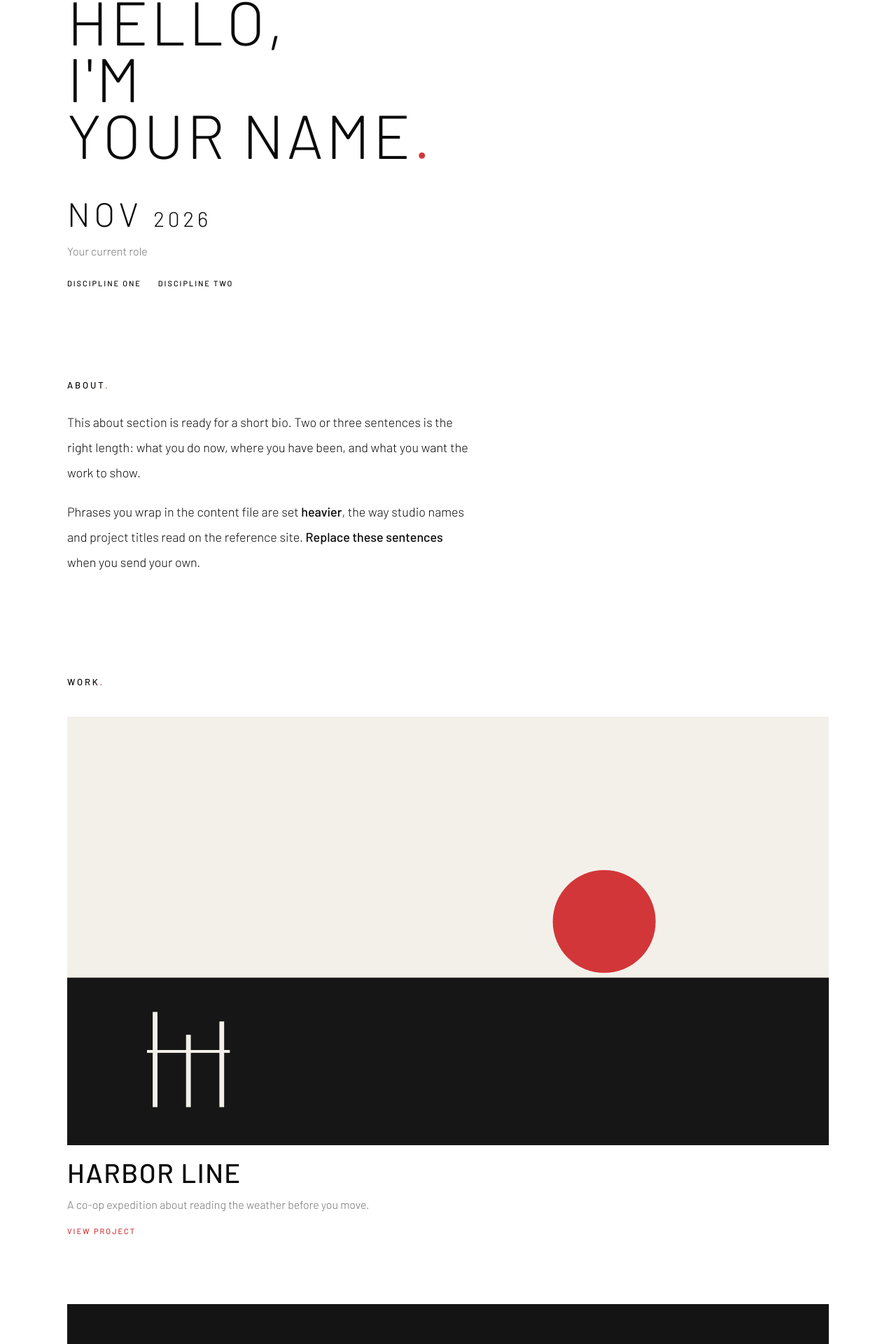
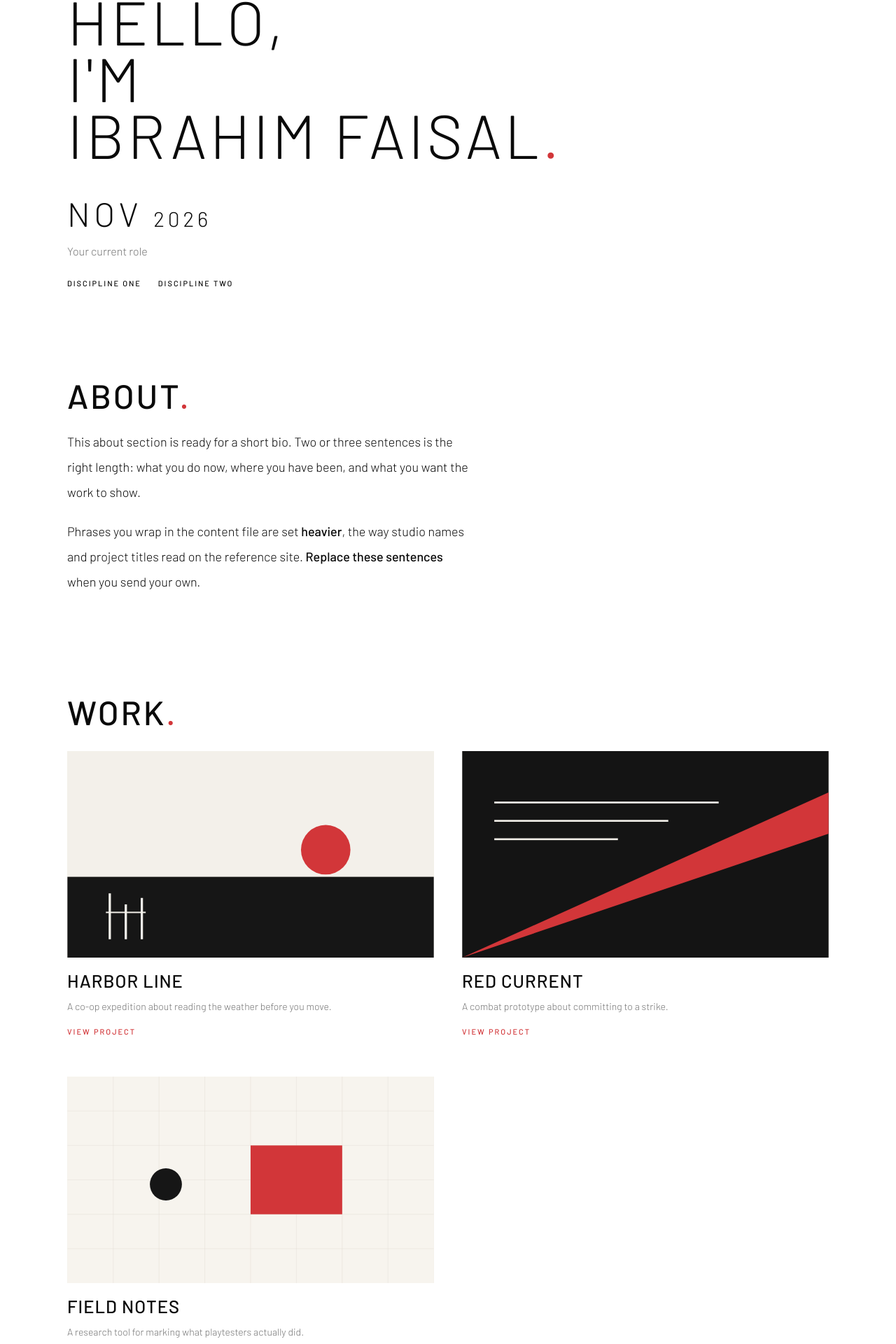
Before and after one commit to Ibrahim12610/Portfolio, a Next.js app: page / in a window 1280 px wide. Shown: the part 179-2099 px from the top of the page at 70% size. Built offline with nearby package versions, Linux system fonts and the light colour scheme.

Commit message:
Show Ibrahim Faisal and tile projects in pairs.
About, Work, and Personal are larger, and project images sit two across instead of in a single column.

Co-authored-by: mifaisal <mifaisal@cougarnet.uh.edu>

```diff
--- a/components/project-card.tsx
+++ b/components/project-card.tsx
@@ -18,15 +18,15 @@ export function ProjectCard({
             alt=""
             fill
             unoptimized
-            sizes="(min-width: 1152px) 1088px, 100vw"
+            sizes="(min-width: 640px) 50vw, 100vw"
             className="object-cover transition-transform duration-700 ease-out group-hover:scale-[1.025] motion-reduce:transition-none motion-reduce:group-hover:scale-100"
           />
         </div>
         <div className="mt-5 max-w-3xl">
-          <h3 className="text-[clamp(1.6rem,3vw,2.4rem)] font-medium uppercase leading-none tracking-[0.04em]">
+          <h3 className="text-[clamp(1.25rem,2vw,1.7rem)] font-medium uppercase leading-none tracking-[0.04em]">
             {project.title}
           </h3>
-          <p className="mt-3 text-base font-light leading-7 text-muted-foreground">
+          <p className="mt-3 text-sm font-light leading-6 text-muted-foreground">
             {project.subtitle}
           </p>
           <p className="mt-4 text-[11px] font-medium uppercase tracking-[0.18em] text-mark">
--- a/components/project-list.tsx
+++ b/components/project-list.tsx
@@ -23,7 +23,7 @@ export function ProjectList({
           {empty}
         </p>
       ) : (
-        <div className="mt-8 flex flex-col gap-16 md:mt-10 md:gap-24">
+        <div className="mt-8 grid grid-cols-1 gap-x-8 gap-y-12 sm:grid-cols-2 sm:gap-x-10 sm:gap-y-14">
           {projects.map((project) => (
             <ProjectCard
               key={project.slug}
--- a/components/section-label.tsx
+++ b/components/section-label.tsx
@@ -2,7 +2,7 @@ export function SectionLabel({ children }: { children: string }) {
   const label = children.endsWith(".") ? children.slice(0, -1) : children;
 
   return (
-    <h2 className="text-[13px] font-medium uppercase tracking-[0.22em]">
+    <h2 className="text-[clamp(2rem,4vw,3rem)] font-medium uppercase leading-none tracking-[0.06em]">
       {label}
       <span className="text-mark">.</span>
     </h2>
--- a/content/site.ts
+++ b/content/site.ts
@@ -50,7 +50,7 @@ export type ResumeSchool = {
 
 export const site = {
   profile: {
-    name: "Your Name",
+    name: "Ibrahim Faisal",
     greeting: "Hello,\nI'm",
     month: "Nov",
     year: "2026",
```
